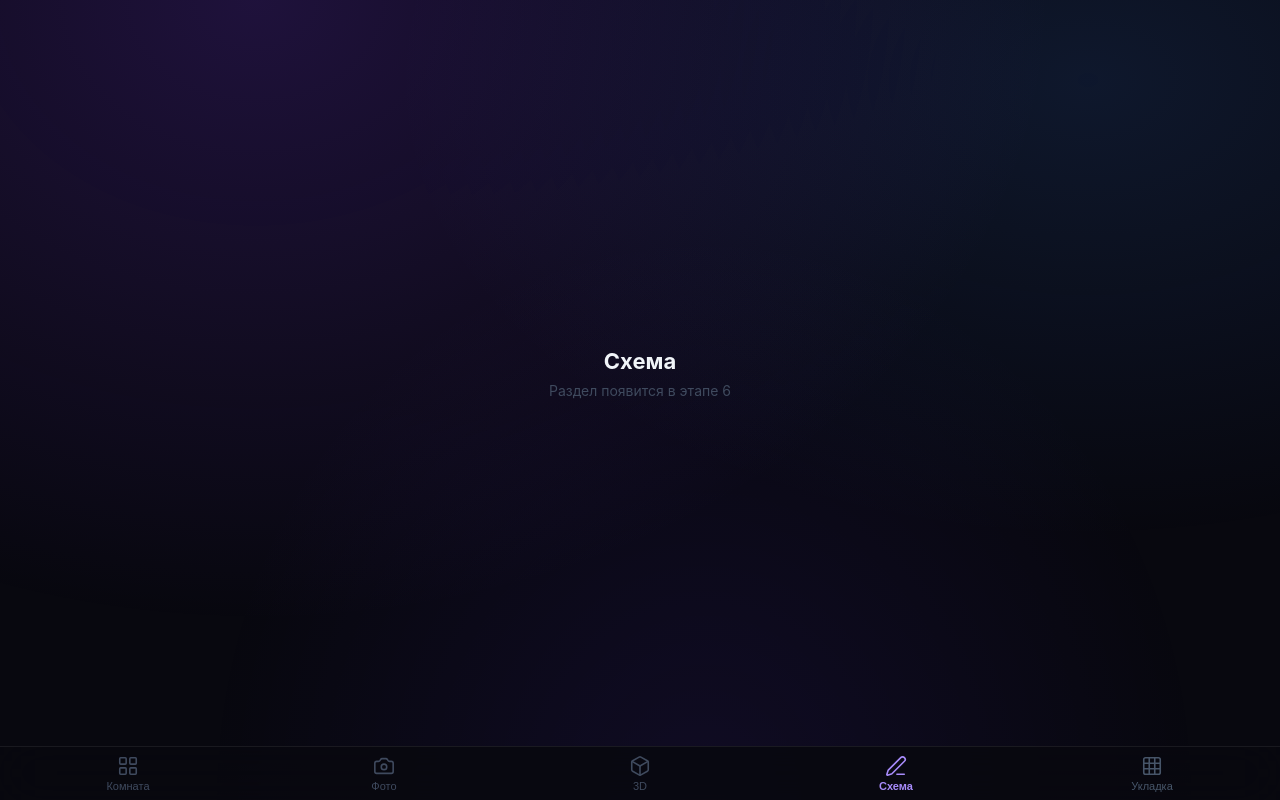
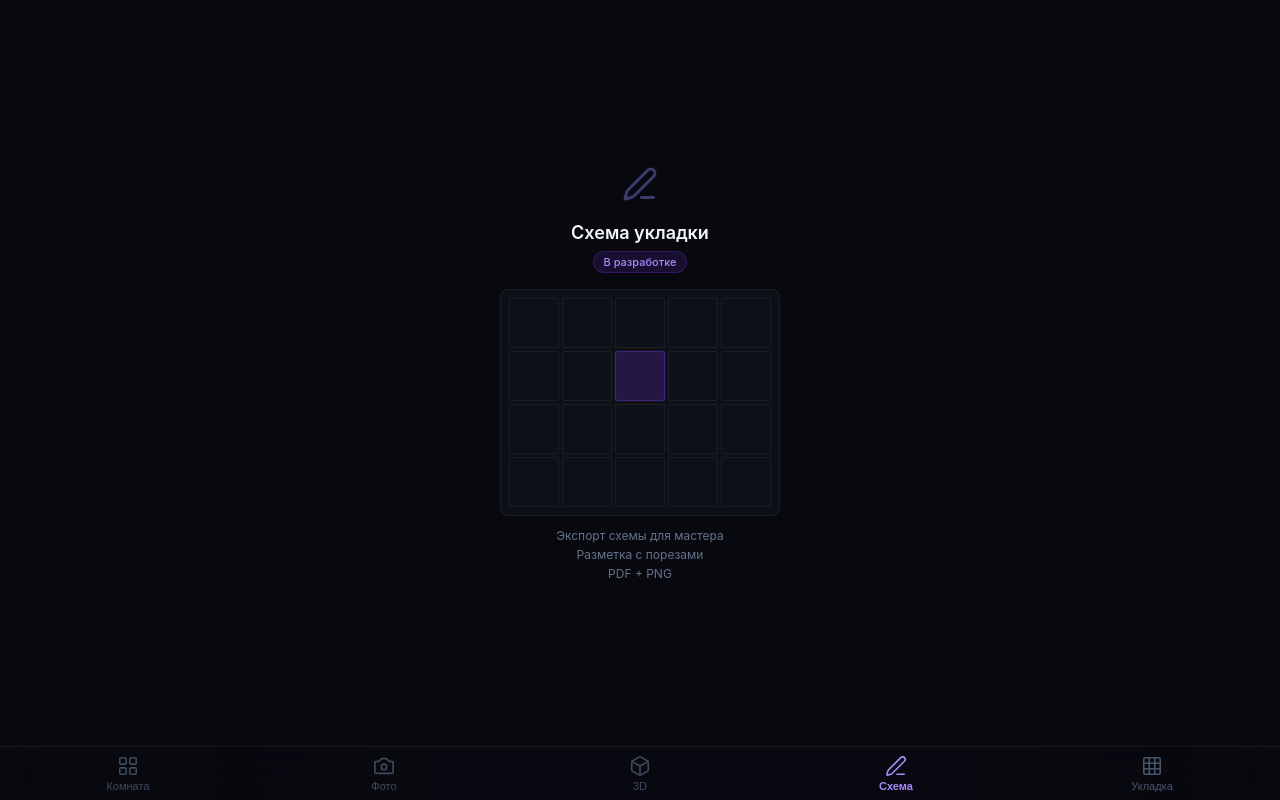
Before and after one commit to vityaayaa/drape, a React (Vite) app: page / in a window 1280 px wide. Both pictures are taken after a click on the button "Схема". Built offline with nearby package versions, Linux system fonts and the light colour scheme.

Commit message:
feat: ExportTab tease card with wireframe preview

```diff
--- a/src/components/export/ExportTab.jsx
+++ b/src/components/export/ExportTab.jsx
@@ -1,14 +1,69 @@
+// src/components/export/ExportTab.jsx
+import { PenLine } from 'lucide-react'
+
 export default function ExportTab() {
   return (
-    <div style={s.container}>
-      <p style={s.title}>Схема</p>
-      <p style={s.sub}>Раздел появится в этапе 6</p>
+    <div style={s.page}>
+      <div style={s.card}>
+        <PenLine size={36} color="#818cf8" style={{ opacity: 0.4, marginBottom: 12 }} />
+        <p style={s.title}>Схема укладки</p>
+        <span style={s.badge}>В разработке</span>
+
+        {/* Wireframe tile grid 5×4 */}
+        <div style={s.wireframe}>
+          {Array.from({ length: 20 }).map((_, i) => (
+            <div key={i} style={{ ...s.tile, ...(i === 7 ? s.tileAccent : {}) }} />
+          ))}
+        </div>
+
+        <ul style={s.features}>
+          <li>Экспорт схемы для мастера</li>
+          <li>Разметка с порезами</li>
+          <li>PDF + PNG</li>
+        </ul>
+      </div>
     </div>
   )
 }
 
 const s = {
-  container: { display: 'flex', flexDirection: 'column', alignItems: 'center', justifyContent: 'center', height: '100%', gap: 8 },
-  title:     { fontSize: 22, fontWeight: 700, color: '#f1f5f9' },
-  sub:       { fontSize: 14, color: '#3f4a5e' },
+  page: {
+    display: 'flex', alignItems: 'center', justifyContent: 'center',
+    height: '100%', padding: 24, background: '#08080f',
+  },
+  card: {
+    display: 'flex', flexDirection: 'column', alignItems: 'center',
+    gap: 8, maxWidth: 280, width: '100%', textAlign: 'center',
+  },
+  title:   { fontSize: 18, fontWeight: 600, color: '#f1f5f9', margin: 0 },
+  badge: {
+    display: 'inline-block',
+    background: 'rgba(124, 58, 237, 0.15)',
+    color: '#a78bfa',
+    fontSize: 11, fontWeight: 500,
+    padding: '3px 10px', borderRadius: 20,
+    border: '1px solid rgba(124,58,237,0.25)',
+  },
+  wireframe: {
+    display: 'grid', gridTemplateColumns: 'repeat(5, 1fr)',
+    gap: 3, width: '100%', marginTop: 8,
+    background: '#0e1018',
+    border: '1px solid rgba(255,255,255,0.06)',
+    borderRadius: 8, padding: 8,
+  },
+  tile: {
+    aspectRatio: '1',
+    background: 'transparent',
+    border: '1px solid rgba(255,255,255,0.06)',
+    borderRadius: 2,
+  },
+  tileAccent: {
+    background: 'rgba(124, 58, 237, 0.2)',
+    borderColor: 'rgba(124,58,237,0.35)',
+  },
+  features: {
+    listStyle: 'none', padding: 0, margin: '4px 0 0',
+    display: 'flex', flexDirection: 'column', gap: 4,
+    fontSize: 12, color: '#64748b',
+  },
 }
```
